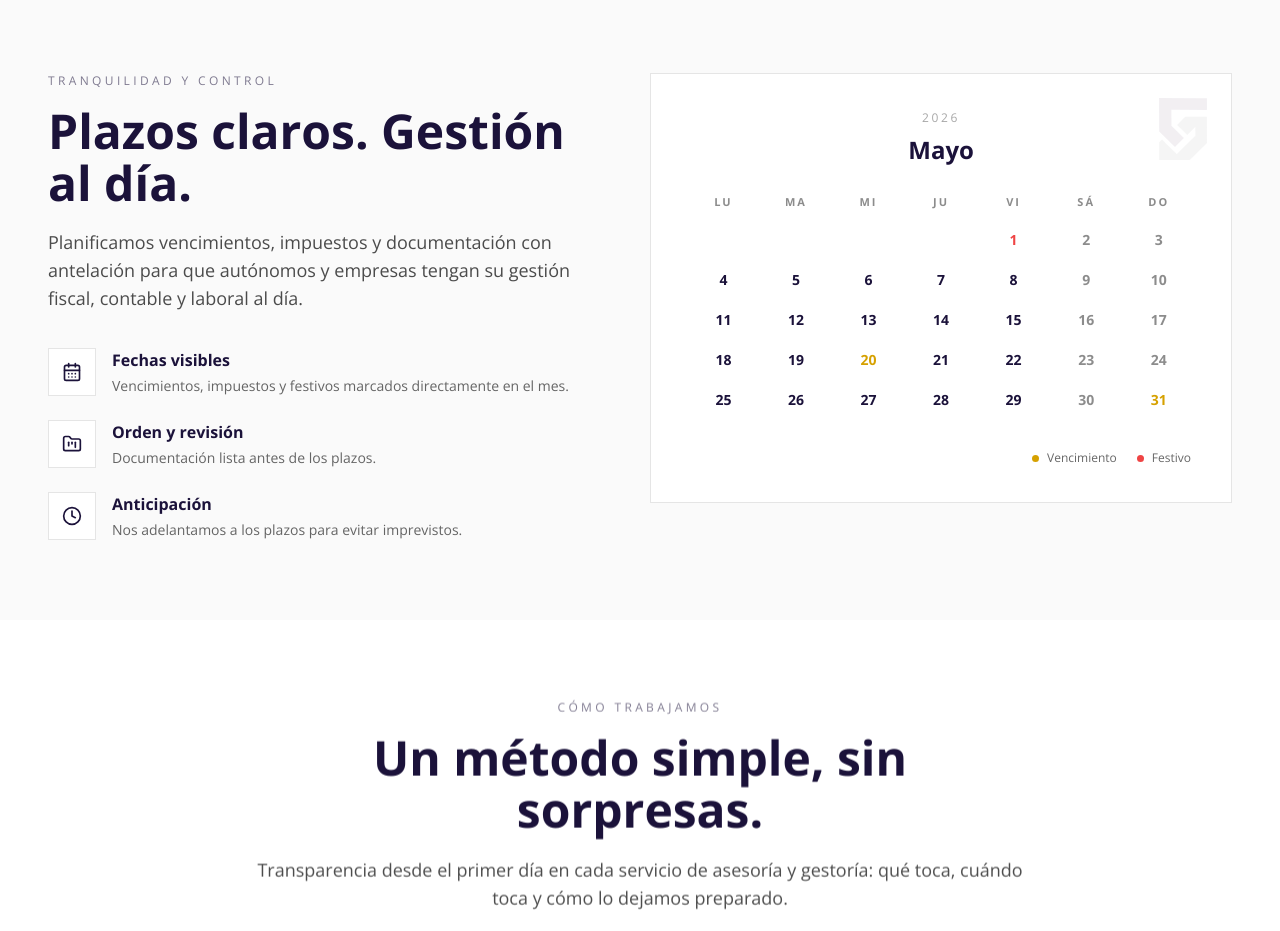
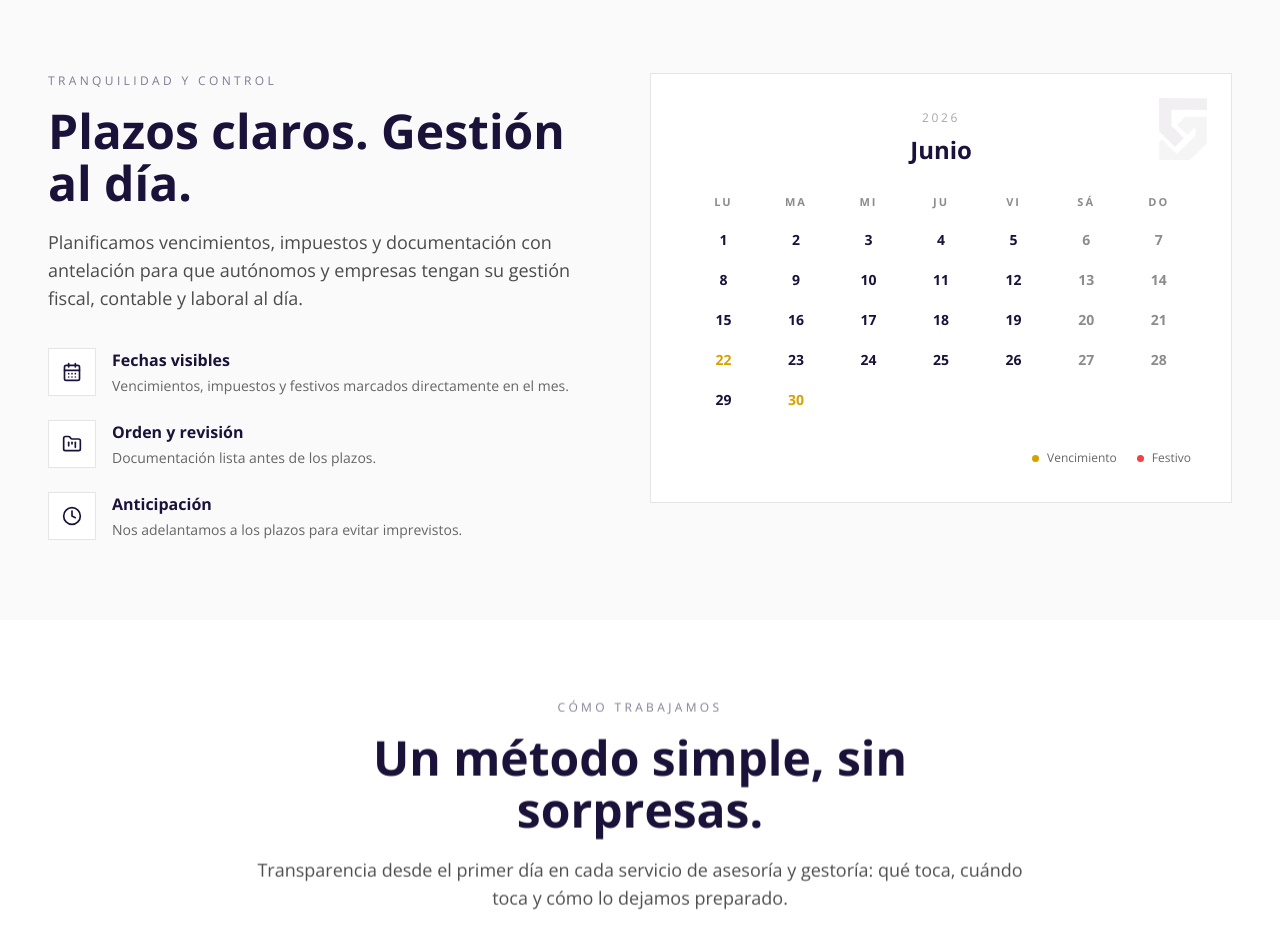
Before and after one commit to luisgasamare-hub/gasamare-web, a Next.js app: page / in a window 1280 px wide. Shown: the part 1760-2691 px from the top of the page. Built offline with nearby package versions, Linux system fonts and the light colour scheme.

Commit message:
Calendario Junio

```diff
--- a/app/components/home/home-support.tsx
+++ b/app/components/home/home-support.tsx
@@ -32,17 +32,11 @@ export function HomeSupport() {
   const month: MonthData = useMemo(
     () => ({
       year: 2026,
-      monthIndex: 4, // Mayo
-      monthLabel: "Mayo",
-      daysInMonth: 31,
+      monthIndex: 5, // Junio
+      monthLabel: "Junio",
+      daysInMonth: 30,
       itemsByDay: {
-        1: [
-          {
-            kind: "holiday",
-            title: "Fiesta del Trabajo",
-          },
-        ],
-        20: [
+        22: [
           {
             kind: "due",
             title: "IVA mensual",
@@ -54,11 +48,16 @@ export function HomeSupport() {
             subtitle: "Agencia Tributaria",
           },
         ],
-        31: [
+        30: [
           {
             kind: "due",
             title: "Seguros sociales",
             subtitle: "Ingreso de cuotas",
+          },
+          {
+            kind: "due",
+            title: "Declaración de la Renta",
+            subtitle: "Fin de campaña IRPF 2025",
           },
         ],
       },
```
